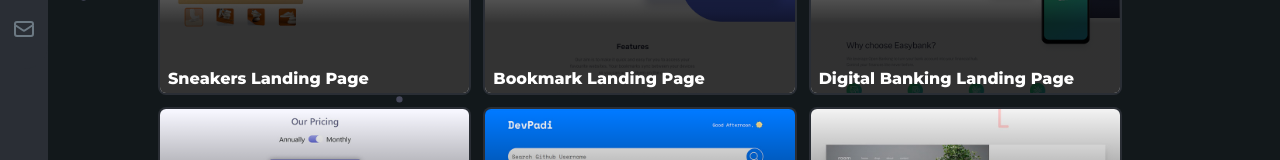
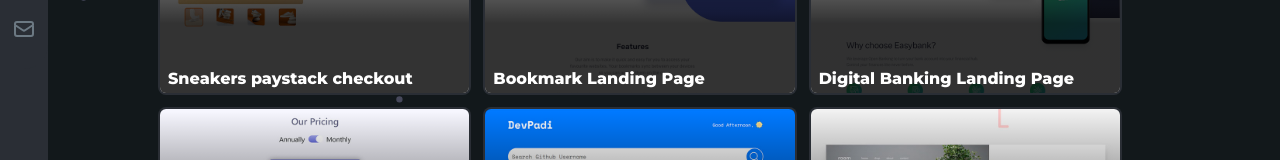
Before and after one commit to FesoQue/portfolio-website, a React (Create React App) app: page /projects in a window 1280 px wide. Shown: the part 561-721 px from the top of the page. Built offline with nearby package versions, Linux system fonts and the light colour scheme.

Commit message:
Edited project name

```diff
--- a/src/pages/Projects.js
+++ b/src/pages/Projects.js
@@ -114,7 +114,7 @@ const Projects = () => {
             </div>
             <div className='p-card p-card-4'>
               <div className='p-card-content'>
-                <h4>Sneakers Landing Page</h4>
+                <h4>Sneakers paystack checkout</h4>
                 <div className='lang-tags'>
                   <button className='lang-tag react-tag'>react</button>
                   <button className='lang-tag context-tag'>context</button>
```
